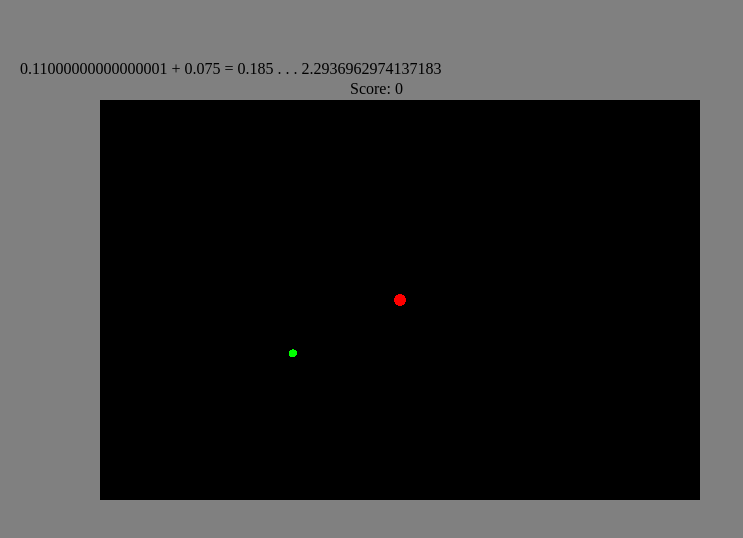
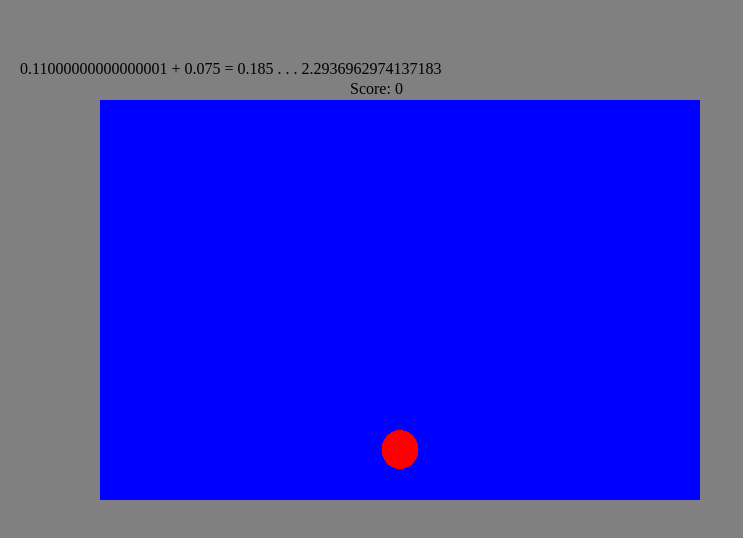
Before and after one commit to liese101/Gummibaerenbande, a plain HTML site: page Gummibande/public_html/index.html in a window 1280 px wide. Shown: the whole page, without its empty margins (0-743 px from the left). Drawn offline with nearby package versions, Linux system fonts and the light colour scheme.

Commit message:
Erstellung vom Ground

```diff
--- a/Gummibande/public_html/js/scene.js
+++ b/Gummibande/public_html/js/scene.js
@@ -3,8 +3,10 @@
  * To change this template file, choose Tools | Templates
  * and open the template in the editor.
  */
+    var THREE;
+
     var scene = new THREE.Scene();
-    var camera = new THREE.PerspectiveCamera( 75, width/height, 0.1, 1000 );
+    var camera = new THREE.PerspectiveCamera( 45, width/height, 0.1, 1000 );
 //    var camera = new THREE.OrthographicCamera( width / - 80, width / 80, height / 80, height / - 80, 1, 1000 );
 
     var renderer = new THREE.WebGLRenderer();
@@ -13,16 +15,22 @@
 
     var geometry = new THREE.SphereGeometry( ballsize );
     var geometry2 = new THREE.SphereGeometry( globsize );
-    var material = new THREE.MeshBasicMaterial( { color: 0xff0000, wireframe: false} );
-    var material2 = new THREE.MeshBasicMaterial( {color: 0x00ff00}) ;
+    var geometryg = new THREE.BoxGeometry ( 5, 5, 16 );
+    var material = new THREE.MeshBasicMaterial( {color: 0xff0000});
+    var material2 = new THREE.MeshBasicMaterial( {color: 0x00ff00});
+    var materialg = new THREE.MeshBasicMaterial( {color: 0x0000ff});
 
     var ball = new THREE.Mesh( geometry, material );
     var glob = new THREE.Mesh( geometry2, material2 );
+    var ground = new THREE.Mesh( geometryg, materialg );
 
     scene.add( ball );
     scene.add( glob );
+    scene.add (ground);
 
-    camera.position.z = 5;
+    ground.position.z = -8;
+    camera.position.z = 3;
+    camera.rotation.x = 0.3;
 
     var text1 = document.createElement('div');
     text1.style.position = 'absolute';
```
Also changed, not shown: Gummibande/nbproject/private/private.xml (added, +13 -0 lines), Gummibande/public_html/index.html (+4 -4 lines), 1 other file.
